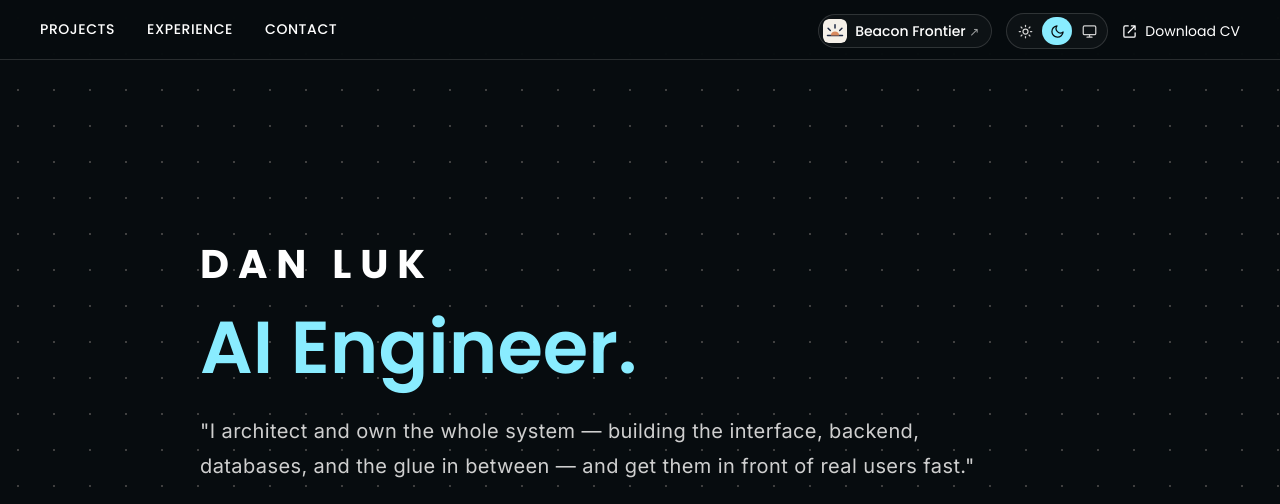
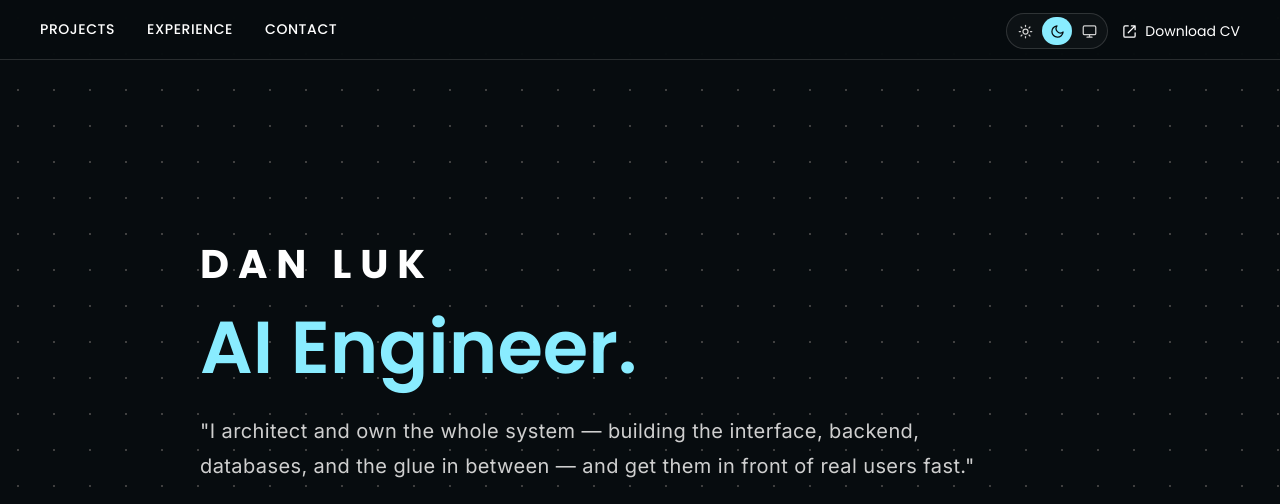
Before and after one commit to ender1311/ender1311.github.io, a plain HTML site: page index.html in a window 1280 px wide. Shown: the top 504 px of the page. Drawn offline with Linux system fonts and the light colour scheme.

Commit message:
Remove Beacon Frontier link from the nav

```diff
--- a/index.html
+++ b/index.html
@@ -67,19 +67,12 @@
   .mnav{position:fixed; top:14px; left:14px; right:14px; z-index:999; display:none; align-items:center; justify-content:center; padding:11px 16px; border-radius:999px; border:1px solid var(--line); background:color-mix(in srgb, var(--primary) 85%, transparent); backdrop-filter:blur(10px)}
   .mnav .mlinks{display:flex; flex:1; justify-content:space-between; gap:8px; font-size:12px; letter-spacing:.04em; font-weight:700}
   .mnav .mlinks a{color:var(--header)}
-  .mnav .venture{flex:none; margin-left:10px; padding:2px 9px 2px 2px; font-size:11px; font-weight:700; letter-spacing:.02em; gap:6px}
-  @media(max-width:439px){.mnav .venture span{display:none} .mnav .venture{padding:2px}}
-  .mnav .venture img{width:22px; height:22px}
   @media(max-width:900px){.mnav{display:flex}}
 
   /* corner widgets */
   .topright{position:fixed; top:13px; right:40px; z-index:1000; display:flex; align-items:center; gap:14px}
   .cv{font-family:var(--pop); font-size:14px; color:var(--header); display:flex; align-items:center; gap:8px; cursor:pointer; transition:color .3s}
   .cv:hover{color:var(--secondary)}
-  .venture{font-family:var(--pop); font-size:14px; font-weight:500; color:var(--header); display:flex; align-items:center; gap:8px; padding:4px 12px 4px 4px; border:1px solid var(--line); border-radius:999px; background:var(--card); transition:color .3s, border-color .3s}
-  .venture img{width:24px; height:24px; border-radius:6px; display:block}
-  .venture:hover{color:var(--secondary); border-color:var(--secondary)}
-  .venture .arr{opacity:.6; font-size:12px}
   .theme-seg{display:inline-flex; align-items:center; border:1px solid var(--line); border-radius:999px; padding:3px; gap:2px; background:var(--card)}
   .theme-seg button{appearance:none; background:none; border:none; cursor:pointer; width:30px; height:28px; border-radius:999px; display:inline-flex; align-items:center; justify-content:center; color:var(--cfgray); transition:.2s}
   .theme-seg button:hover{color:var(--header)}
@@ -88,7 +81,7 @@
   .social{position:fixed; bottom:34px; right:30px; z-index:1000; display:flex; flex-direction:column; align-items:center; gap:18px; font-size:24px; color:var(--cfgray); background:color-mix(in srgb, var(--primary) 90%, transparent); backdrop-filter:blur(10px); border:1px solid var(--line); border-radius:999px; padding:15px 12px; box-shadow:0 10px 30px -18px rgba(0,0,0,.5)}
   .social svg{width:1em; height:1em; cursor:pointer; transition:transform .25s,color .25s; display:block}
   .social a:hover svg{color:var(--secondary); transform:scale(1.12)}
-  @media(max-width:900px){.topright{top:auto; bottom:22px; right:auto; left:20px} .cv{display:none} .topright .venture{display:none} .social{flex-direction:row; bottom:26px; right:auto; left:50%; transform:translateX(-50%); font-size:22px}}
+  @media(max-width:900px){.topright{top:auto; bottom:22px; right:auto; left:20px} .cv{display:none} .social{flex-direction:row; bottom:26px; right:auto; left:50%; transform:translateX(-50%); font-size:22px}}
 
   .scrollcue{position:fixed; bottom:40px; left:0; right:0; z-index:60; display:flex; flex-direction:column; align-items:center; gap:10px; color:var(--header); font-family:var(--inter); font-size:12px; pointer-events:none}
   .scrollcue svg{width:22px; height:22px; animation:pulse 1.6s ease-in-out infinite}
@@ -224,17 +217,9 @@
     <a href="#contact">CONTACT</a>
     <a href="./Dan_Luk_Resume.pdf" target="_blank" rel="noopener">CV</a>
   </div>
-  <a class="venture" href="https://beaconfrontier.com" target="_blank" rel="noopener" aria-label="Beacon Frontier (opens in new tab)" title="Beacon Frontier">
-    <img src="./icons/beaconfrontier.svg" alt="" width="22" height="22">
-    <span>Beacon Frontier</span>
-  </a>
 </nav>
 
 <div class="topright">
-  <a class="venture" href="https://beaconfrontier.com" target="_blank" rel="noopener" aria-label="Beacon Frontier (opens in new tab)" title="Beacon Frontier">
-    <img src="./icons/beaconfrontier.svg" alt="" width="24" height="24">
-    <span>Beacon Frontier <span class="arr">↗</span></span>
-  </a>
   <div class="theme-seg" role="group" aria-label="Color theme">
     <button type="button" data-choice="light" aria-label="Light theme" title="Light"><svg viewBox="0 0 24 24" fill="none" stroke="currentColor" stroke-width="2" stroke-linecap="round" stroke-linejoin="round"><circle cx="12" cy="12" r="4"/><path d="M12 2v2M12 20v2M4.9 4.9l1.4 1.4M17.7 17.7l1.4 1.4M2 12h2M20 12h2M4.9 19.1l1.4-1.4M17.7 6.3l1.4-1.4"/></svg></button>
     <button type="button" data-choice="dark" aria-label="Dark theme" title="Dark"><svg viewBox="0 0 24 24" fill="none" stroke="currentColor" stroke-width="2" stroke-linecap="round" stroke-linejoin="round"><path d="M21 12.8A9 9 0 1 1 11.2 3a7 7 0 0 0 9.8 9.8z"/></svg></button>
```
Also changed, not shown: icons/beaconfrontier.svg (deleted).
